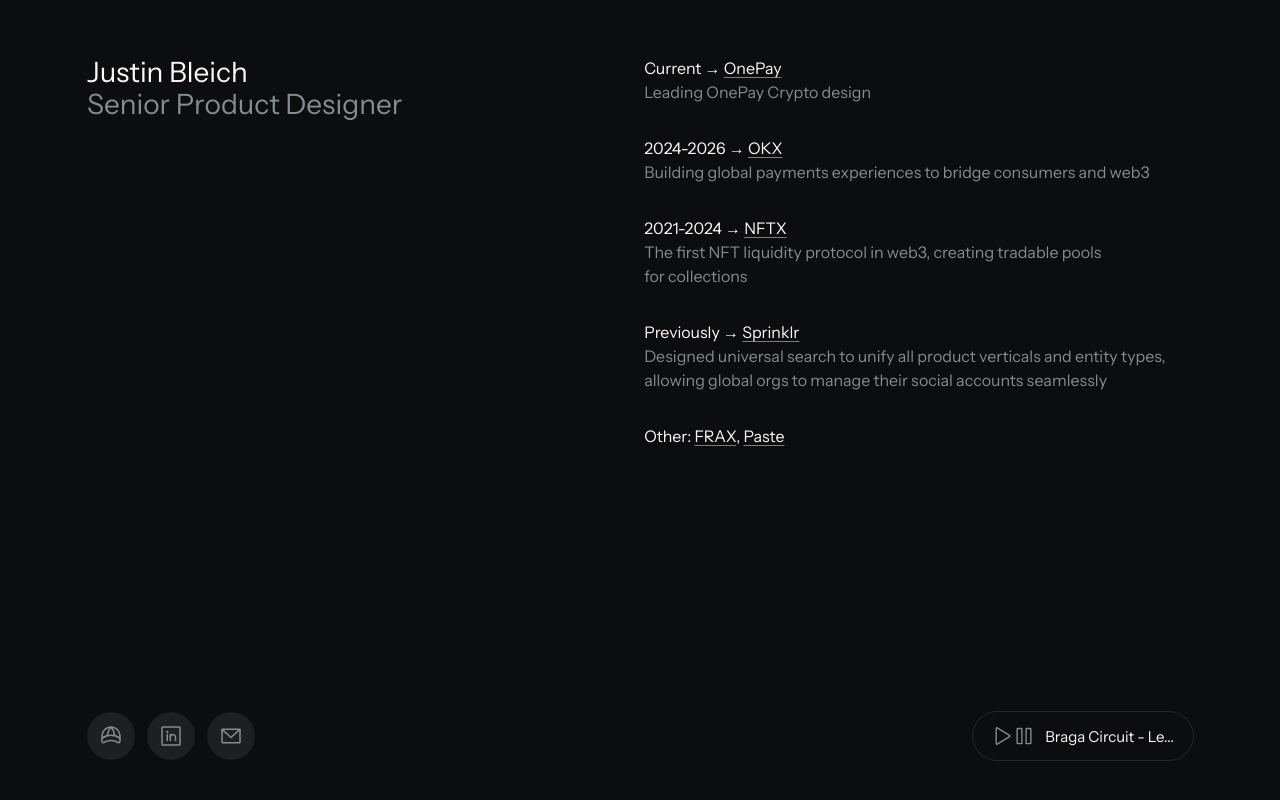
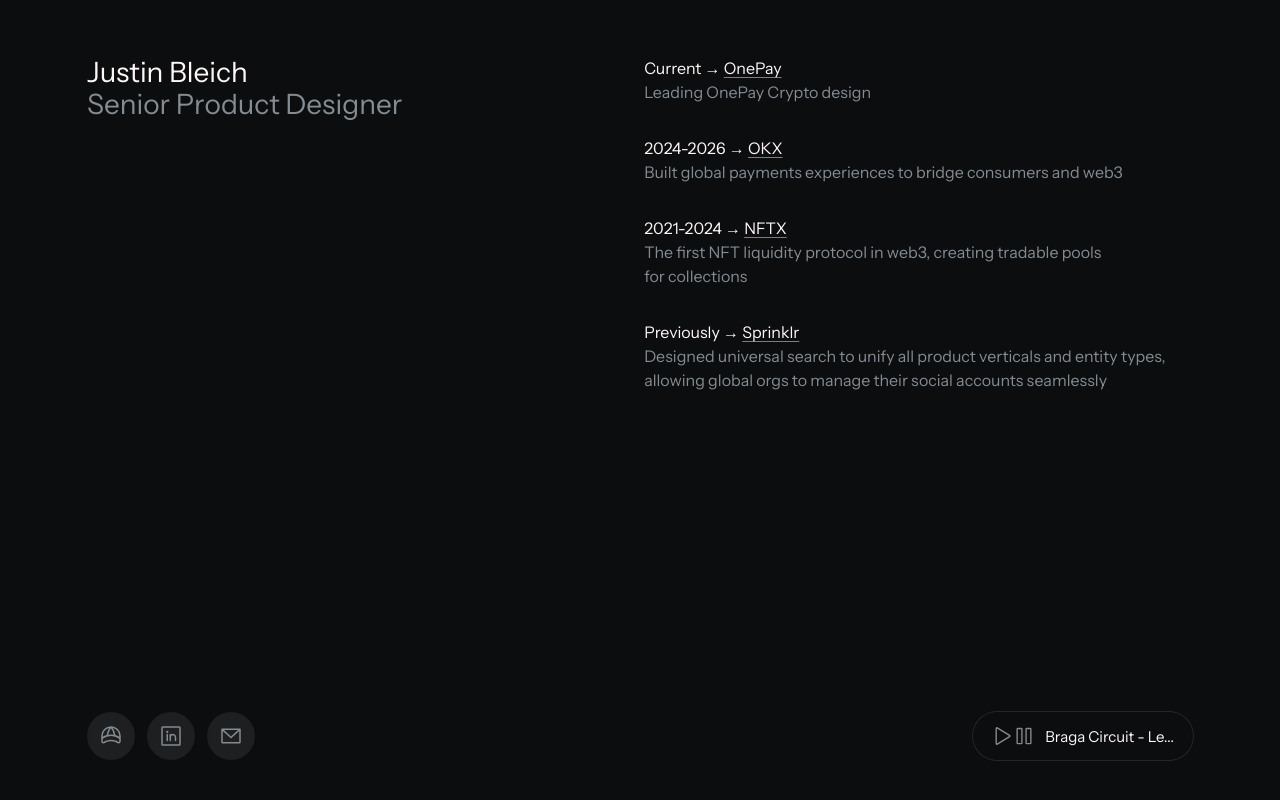
Before and after one commit to justinbleich/justinbleich-com, a React (Vite) app: page / in a window 1280 px wide. Built offline with nearby package versions, Linux system fonts and the light colour scheme.

Commit message:
Hide other work and update OKX copy

```diff
--- a/src/App.jsx
+++ b/src/App.jsx
@@ -17,7 +17,7 @@
     marker: "2024-2026",
     company: "OKX",
     href: "https://www.okx.com",
-    summary: "Building global payments experiences to bridge consumers and web3",
+    summary: "Built global payments experiences to bridge consumers and web3",
   },
   {
     marker: "2021-2024",
@@ -75,16 +75,6 @@
             </article>
           ))}
 
-          <p className="other-work">
-            Other:{" "}
-            <a href="https://app.frax.finance" target="_blank" rel="noreferrer">
-              FRAX
-            </a>
-            ,{" "}
-            <a href="https://paste.so" target="_blank" rel="noreferrer">
-              Paste
-            </a>
-          </p>
         </div>
       </section>
 
```
